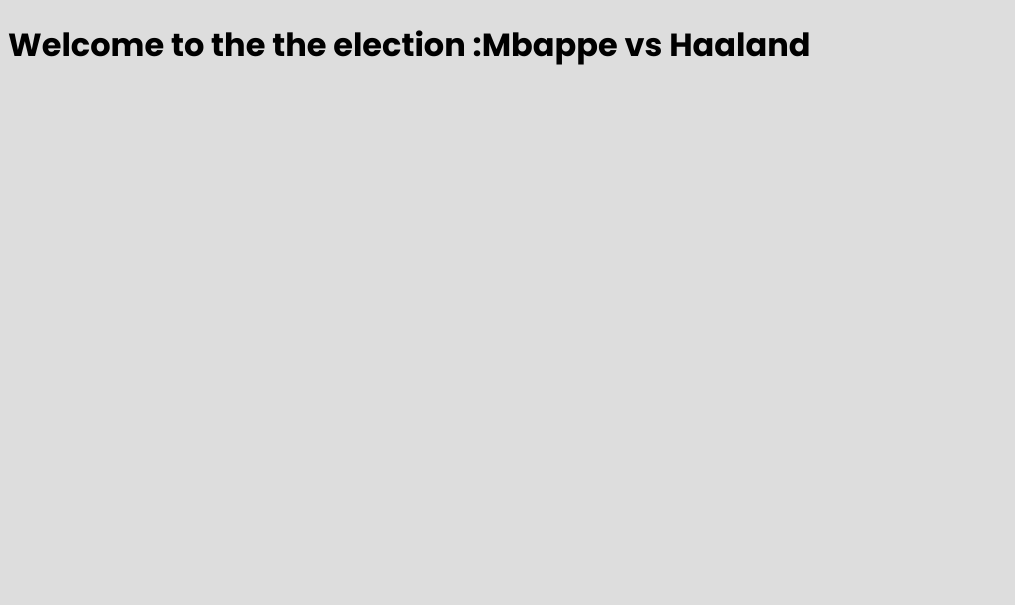
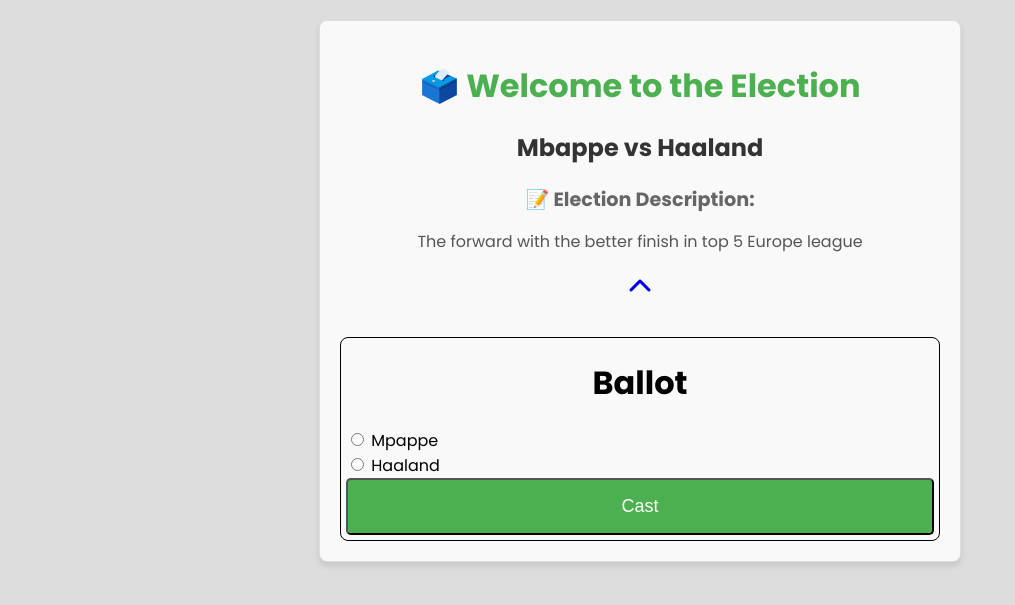
Before and after one commit to Nasirsuave/vote-app, a Django app: page /mainpages/election-detail/26/ in a window 1280 px wide. Shown: the top 605 px of the page, without its empty margins (0-1015 px from the left). Run offline with Django 5.2, Linux system fonts and the light colour scheme; data comes from the database, SQL or seed files in the repository; both versions use the stored data as it was after the commit; some libraries are stand-ins or nearby versions.

Commit message:
voting page design

```diff
--- /dev/null
+++ b/mainpages/static/mainpages/electionDetail.css
@@ -0,0 +1,91 @@
+.election-container {
+    max-width: 600px;
+    margin: 20px auto;
+    padding: 20px;
+    border: 1px solid #ddd;
+    border-radius: 8px;
+    background-color: #f9f9f9;
+    text-align: center;
+    box-shadow: 0 4px 6px rgba(0, 0, 0, 0.1);
+    /* opacity: 0.6; */
+}
+
+.election-title {
+    font-size: 2rem;
+    color: #4CAF50;
+    margin-bottom: 10px;
+
+}
+
+.election-matchup {
+    font-size: 1.5rem;
+    color: #333;
+    margin-bottom: 15px;
+
+}
+
+.election-description h3 {
+    font-size: 1.2rem;
+    color: #666;
+    margin-bottom: 5px;
+
+}
+
+.election-description p {
+    font-size: 1rem;
+    color: #555;
+    line-height: 1.5;
+    text-align: center;
+}
+
+.election-container .see-more {
+    cursor: pointer;
+    font-size: 1.5rem;
+}
+
+.form-container{
+    border: 1px solid black;
+    border-radius: .5rem;
+    padding: 0 5px 5px 5px ;
+    margin-top: 2rem;
+}
+
+.candidate-container{
+    text-align: left;
+}
+
+.cast-btn{
+    background-color:#4CAF50;
+    border-radius: .3rem;
+    padding: 1rem;
+    color: white;
+    font-size: 18px;
+    width: 100%;
+    cursor: pointer;
+}
+
+.completion-msg{
+    /* visibility: hidden; */
+    height: 38vh;
+    width: 39vw;
+    text-align: center;
+    background-color: white;
+    display: flex;
+    align-items: center;
+    justify-content: center;
+    position: absolute;
+    top: 2rem;
+    left: 2rem;
+    transform: translateX(74%);
+    border-radius: 10px;
+    box-shadow: 4px 4px 6px rgba(0, 0, 0, 0.1);
+    opacity: 0;
+}
+
+.completion-msg .escp{
+    position: relative;
+    display: block;
+    top: -7rem;
+    left: 12rem;
+    cursor:default;
+}
--- /dev/null
+++ b/mainpages/static/mainpages/electionDetail.js
@@ -0,0 +1,32 @@
+const castButton = document.querySelector('.cast-btn');
+seeMore = document.querySelector('.see-more')
+seeMoreIcon = document.querySelector('.see-more .icon')
+const formContainer = document.querySelector('.form-container')
+const completionMessage = document.querySelector('.completion-msg')
+
+castButton.addEventListener('click',()=>{
+    //  document.body.style.opacity = "0.6"
+     completionMessage.style.opacity = "1"
+})
+
+seeMore.addEventListener('click',()=>{
+     // formContainer.style.opacity = "0"
+     // formContainer.style.height = "0vh"
+     //const formHeight = window.getComputedStyle(formContainer).height;
+     if (formContainer.style.height === "0vh") {
+          // Expand the form container
+          formContainer.style.height = "28vh";
+          formContainer.style.opacity = "1";
+          // Change the icon to "up"
+          seeMoreIcon.classList.remove("fa-chevron-down");
+          seeMoreIcon.classList.add("fa-chevron-up");
+        }
+        else {
+          // Collapse the form container
+          formContainer.style.height = "0vh";
+          formContainer.style.opacity = "0";
+          // Change the icon to "down"
+          seeMoreIcon.classList.remove("fa-chevron-up");
+          seeMoreIcon.classList.add("fa-chevron-down");
+        }
+})
--- a/mainpages/templates/mainpages/create_election.html
+++ b/mainpages/templates/mainpages/create_election.html
@@ -16,7 +16,7 @@
 body{
    font-family: 'Poppins', sans-serif !important;
 }
-
+a
 .after-welcome::after{
     content: "";
     position: absolute;
--- a/mainpages/templates/mainpages/election_detail.html
+++ b/mainpages/templates/mainpages/election_detail.html
@@ -1,9 +1,14 @@
+{% load static %}
+
 <!DOCTYPE html>
 <html lang="en">
 <head>
+
     <meta charset="UTF-8">
     <meta name="viewport" content="width=device-width, initial-scale=1.0">
-    <title>Document</title>
+    <link href="https://cdnjs.cloudflare.com/ajax/libs/font-awesome/6.5.0/css/all.min.css" rel="stylesheet">
+    <link rel="stylesheet" href="{% static 'mainpages/electionDetail.css' %}">
+    <title>PRVote</title>
     <style>
         @import url('https://fonts.googleapis.com/css2?family=Poppins:ital,wght@0,100;0,200;0,300;0,400;0,500;0,600;0,700;0,800;0,900;1,100&display=swap');
 
@@ -15,7 +20,45 @@
 </head>
 <body>
 
-     <h1>Welcome to the the election :{{election.title}}</h1>
+    <div class="election-container">
+        <h1 class="election-title">🗳️ Welcome to the Election</h1>
+        <h2 class="election-matchup">{{ election.title }}</h2>
+        <div class="election-description">
+            <h3>📝 Election Description:</h3>
+            <p>{{ election.description }}</p>
+        </div>
+        <a href="#" class="see-more">
+            <!-- <i class="fas fa-chevron-down"></i> -->
+            <i class="fas fa-chevron-up icon"></i>
+
+        </a>
+
+        <form method="post"  action="{% url 'cast-vote' election.id %}" class="form-container">
+            {% csrf_token %}
+             <h1>Ballot</h1>
+            {% for candidate in election_candidates %}
+            <div  class="candidate-container">
+            <input
+                type="radio"
+                id="candidate_{{ forloop.counter }}"
+                name="candidates"
+                value="{{ candidate.id }}">
+            <label for="candidate_{{ forloop.counter }}">{{ candidate.name }}</label>
+         </div>
+         {% endfor %}
+            <button type="submit" class="cast-btn" >Cast</button>
+        </form>
+    </div>
+
+    <div class="completion-msg">
+        {% for message in messages %}
+          <p>{{ message }}</p>
+        {% endfor %}
+        <p>Thank you for voting</p>
+        <span class="escp">❌</span>
+    </div>
+
+    <script src="{% static 'mainpages/electionDetail.js' %}"></script>
 
 </body>
 </html>
--- a/mainpages/urls.py
+++ b/mainpages/urls.py
@@ -8,4 +8,5 @@
     path('',election_list,name='election-list'),
     path('election-list/',election_list,name='election-list'),
     path('election-detail/<int:election_id>/',election_detail,name='election-detail'),
+    path('cast-vote/<int:election_id>/', cast_vote, name='cast-vote')
 ]
--- a/mainpages/views.py
+++ b/mainpages/views.py
@@ -1,10 +1,11 @@
-from django.shortcuts import render
+from django.shortcuts import render,redirect
 from django.contrib import messages
 from .models import Election,Candidate,Vote,VoterEligibility
 from django.contrib.auth.models import User
 import csv
 from django.utils import timezone
 from django.shortcuts import get_object_or_404
+from django.urls import reverse
 
 # Create your views here.
 
@@ -48,7 +49,7 @@
 
 
 def election_list(request):
-    print("User id : ",request.user.id)
+    # print("User id : ",request.user.id)
     print(VoterEligibility.objects.filter(
     #    user=request.user.id,
         election__start_date__lte=timezone.now(),
@@ -56,7 +57,7 @@
     )
 )
     return VoterEligibility.objects.filter(
-       user=request.user.id,
+        user=request.user.id,
         election__start_date__lte=timezone.now(),
         election__end_date__gt=timezone.now()
     )
@@ -64,4 +65,32 @@
 
 def election_detail(request,election_id):
     election = get_object_or_404(Election,pk=election_id)
-    return render(request,'mainpages/election_detail.html',{'election':election})
+    election_candidates = Candidate.objects.filter(election=election_id)
+
+    return render(request,
+                  'mainpages/election_detail.html',
+                  {'election':election,'election_candidates':election_candidates}
+                  )
+
+
+def cast_vote(request,election_id):
+    if request.method == 'POST':
+        candidate_id = request.POST.get('candidates')
+        print(f"Candidate ID from POST: {candidate_id}")
+
+        current_election =  get_object_or_404(Election,pk=election_id)
+        print(f"Current Election ID from POST: {election_id}")
+
+        candidate = get_object_or_404(Candidate, pk=candidate_id)
+
+        Vote.objects.create(
+              candidate=candidate,
+              user=request.user,
+              election = current_election,
+              vote = True
+        )
+
+        messages.info(request,f'Dear {request.user.username},your vote has been recorded')
+        return redirect(reverse('mainpages/election-detail', args=[election_id]))
+
+    return render(request,'mainpages/election_detail.html')
```
Also changed, not shown: mainpages/templates/mainpages/home.html (+5 -5 lines), db.sqlite3.
